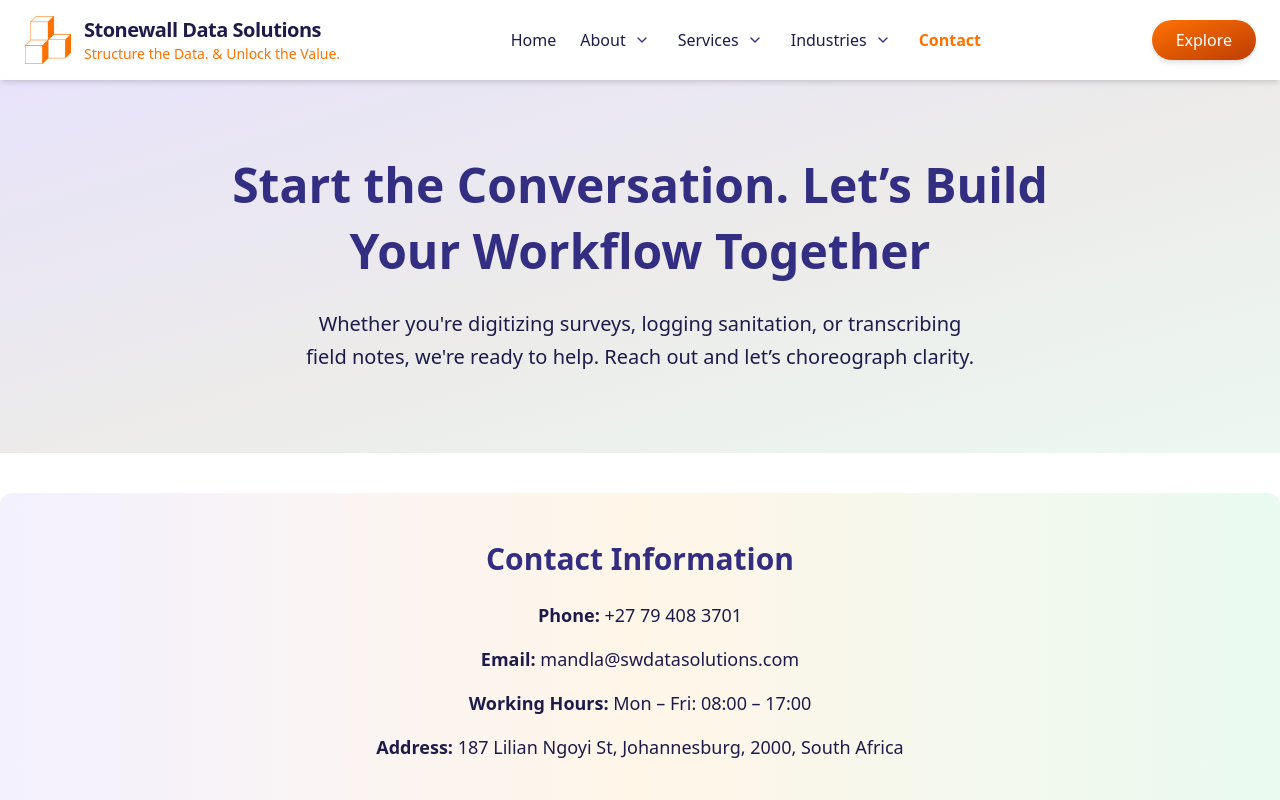
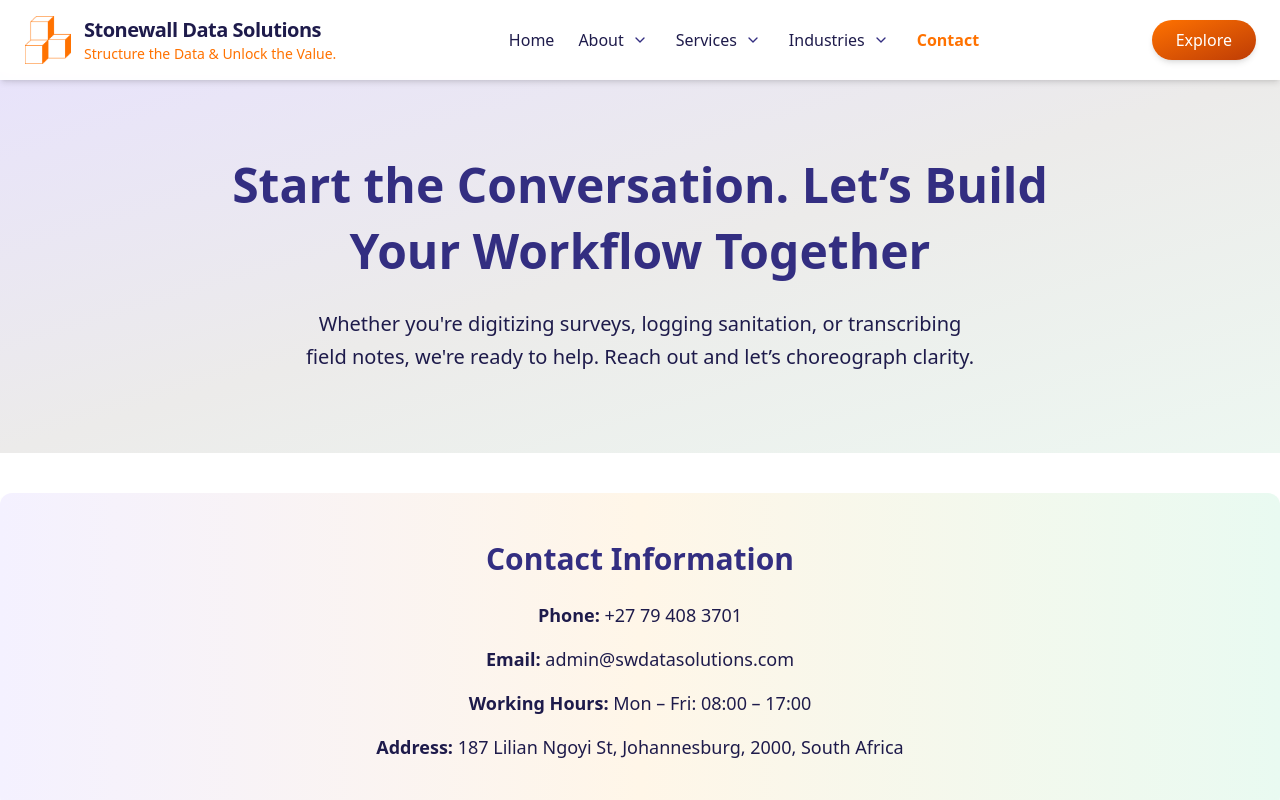
Before and after one commit to mandla299/stonewall-website, a React (Vite) app: page /contact in a window 1280 px wide. Shown: the top 800 px of the page. Built offline with nearby package versions, Linux system fonts and the light colour scheme; the HTML template or start-up script is replaced by a standard one; a web font is replaced by a local one.

Commit message:
Corrected the tag line

```diff
--- a/src/components/Footer.jsx
+++ b/src/components/Footer.jsx
@@ -60,7 +60,7 @@ const Footer = () => {
                         Stonewall Data Solutions
                       </span>
                       <span className="text-xs sm:text-sm font-medium text-[#ff7200]">
-                        Structure the Data. &amp; Unlock the Value.
+                        Structure the Data &amp; Unlock the Value.
                       </span>
                     </div>
                   </Link>
--- a/src/components/Navbar.jsx
+++ b/src/components/Navbar.jsx
@@ -90,7 +90,7 @@ const Navbar = () => {
                 Stonewall Data Solutions
               </span>
               <span className="text-xs sm:text-sm font-medium text-[#ff7200]">
-                Structure the Data. &amp; Unlock the Value.
+                Structure the Data &amp; Unlock the Value.
               </span>
             </div>
           </Link>
--- a/src/pages/Contact.jsx
+++ b/src/pages/Contact.jsx
@@ -6,7 +6,7 @@ import ContactForm from "../components/contact/ContactForm";
 const Contact = () => {
   const org = {
     name: "SW Data Solutions",
-    email: "mandla@swdatasolutions.com",
+    email: "admin@swdatasolutions.com",
     phoneDisplay: "+27 79 408 3701",
     phoneHref: "+27794083701",
     street: "187 Lilian Ngoyi St",
```
